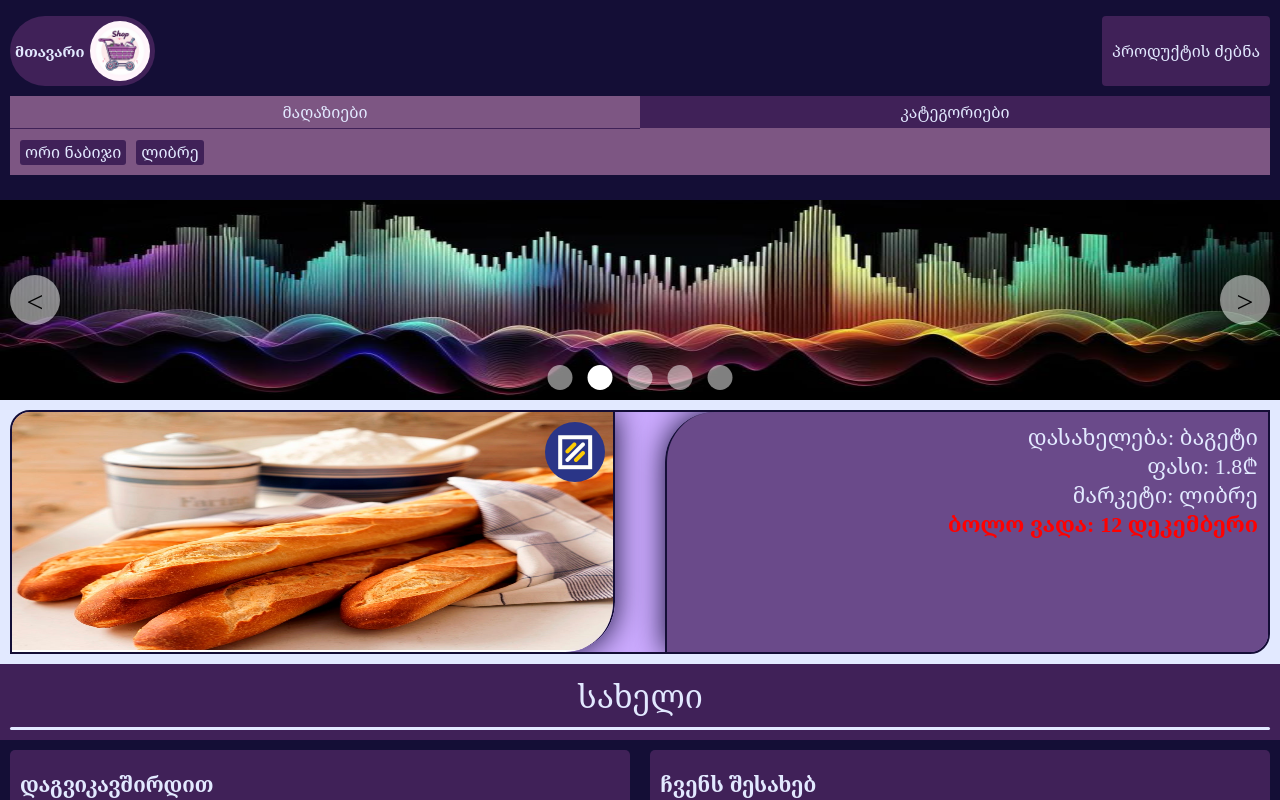
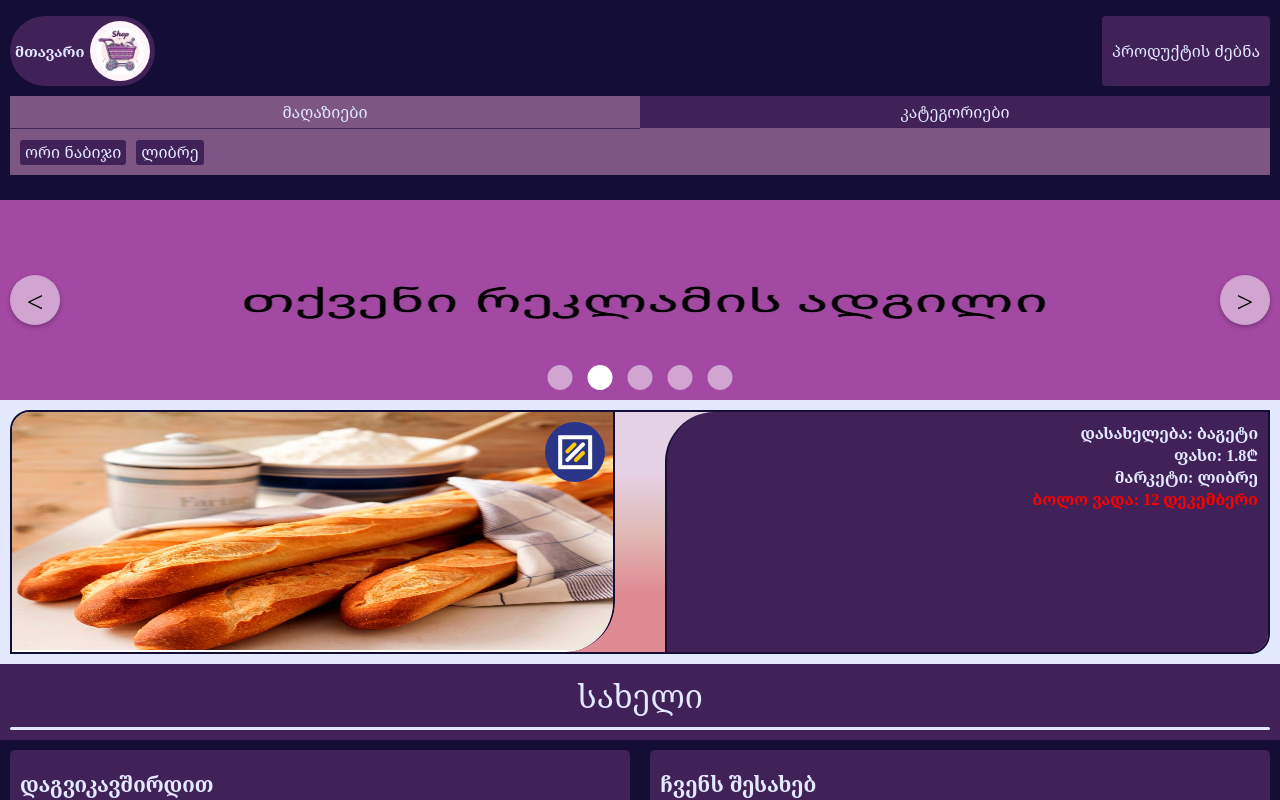
Before and after one commit to LukaJanelidze/discounts, a React (Vite) app: page /product/libre-bageti in a window 1280 px wide. Shown: the top 800 px of the page. Built offline with nearby package versions, Linux system fonts and the light colour scheme.

Commit message:
feat: fix styles and add code

```diff
--- a/src/assets/components/footer/Footer.tsx
+++ b/src/assets/components/footer/Footer.tsx
@@ -9,7 +9,7 @@ export default function Footer() {
   const footerArr = [
     {
       title: "დაგვიკავშირდით",
-      subText: "example@gmail.com",
+      subText: "თუ დაინტერესებული ბრძანდებით რეკლამით დაგვიკავშირდით:\n \nemail: example@gmail.com\nტელ: 555 55 55 55",
       id: 1,
     },
     {
--- a/src/assets/components/forFooter/ForFooter.css
+++ b/src/assets/components/forFooter/ForFooter.css
@@ -38,6 +38,7 @@
     background-color: #402158;
     border-radius: 5px;
     padding: 10px;
+    white-space: pre-line;
 }
 
 .arrow {
--- a/src/assets/pages/product/Product.css
+++ b/src/assets/pages/product/Product.css
@@ -4,7 +4,12 @@
     position: relative;
     align-items: center;
     margin: 10px;
-    background-color: #9000ff44;
+    background: linear-gradient(
+        90deg,
+        rgba(255, 0, 0, 0.1) 25%,
+        rgba(221, 76, 10, 0.3) 50%,
+        rgba(221, 76, 76, 0.6) 75%
+      );
     overflow: hidden;
     border-top-right-radius: 20px;
     border-bottom-left-radius: 20px;
@@ -22,7 +27,7 @@
     overflow: hidden;
     position: relative;
     border-bottom-left-radius: 50px;
-    box-shadow: 0px 0px 30px #140E36;
+
 }
 
 .pb-image-box .pb-image {
@@ -42,33 +47,33 @@
 }
 
 .product-page-info {
-    background: hsla(274, 45%, 24%, 0.7);
+    background: #402158;
     margin-top: 20px;
     padding: 10px;
     color: #E2E9FF;
     border-top-right-radius: 50px;
     border-top: 2px solid #140E36;
-    box-shadow: 0px 0px 30px #140E36;
+
 }
 
 .product-page-info-title {
-    font-size: 22px;
-    font-weight: 300;
+    font-size: 16px;
+    font-weight: 600;
 }
 
 .product-page-info-price {
-    font-size: 22px;
-    font-weight: 300;
+    font-size: 16px;
+    font-weight: 600;
 }
 
 .product-page-info-market {
-    font-size: 22px;
-    font-weight: 300;
+    font-size: 16px;
+    font-weight: 600;
 }
 
 .product-page-info-expiredate {
-    font-size: 18px;
-    font-weight: 700;
+    font-size: 16px;
+    font-weight: 600;
     color: red;
 }
 
@@ -77,6 +82,12 @@
         border-radius: 0px;
         border-top-left-radius: 20px;
         border-bottom-right-radius: 20px;
+        background: linear-gradient(
+            180deg,
+            rgba(255, 0, 0, 0.1) 25%,
+            rgba(221, 76, 10, 0.3) 50%,
+            rgba(221, 76, 76, 0.6) 75%
+          );
     }
 
     .pb-container {
@@ -89,7 +100,6 @@
         width: 48%;
         border-bottom-left-radius: 0px;
         border-bottom-right-radius: 50px;
-        box-shadow: 0px 0px 30px #140E36;
     }
 
     .pb-image-box .pb-image {
@@ -111,7 +121,6 @@
         margin-top: 0;
         border-top-left-radius: 50px;
         border-left: 2px solid #140E36;
-        box-shadow: 0px 0px 30px #140E36;
     }
 
     .product-page-info-title {
@@ -128,6 +137,6 @@
 
     .product-page-info-expiredate {
         text-align: end;
-        font-size: 22px;
+
     }
 }
```
Also changed, not shown: public/imgs/carouselPic.jpg.
